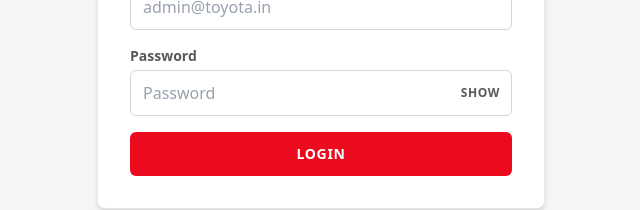
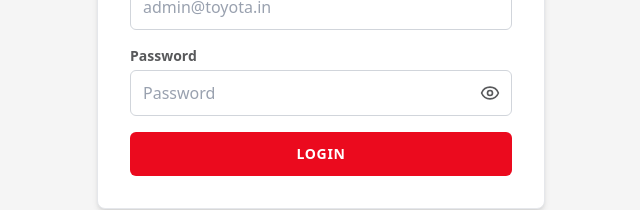
Before and after one commit to Dhaliyanoushad/toyota-incentive-calculator, a Next.js app: page /login/admin in a window 1280 px wide. Shown: the part 366-576 px from the top of the page, without its empty margins (319-959 px from the left). Built offline with nearby package versions, Linux system fonts and the light colour scheme.

Commit message:
password visibility

```diff
--- a/app/login/admin/page.tsx
+++ b/app/login/admin/page.tsx
@@ -3,6 +3,7 @@
 import React, { useState } from 'react';
 import { useRouter } from 'next/navigation';
 import Link from 'next/link';
+import { Eye, EyeOff } from 'lucide-react';
 
 export default function AdminLoginPage() {
   const router = useRouter();
@@ -101,9 +102,14 @@ export default function AdminLoginPage() {
                 <button
                   type="button"
                   onClick={() => setShowPassword(!showPassword)}
-                  className="absolute inset-y-0 right-0 flex items-center pr-3 text-xs font-bold uppercase tracking-wider text-toyota-charcoal hover:text-toyota-red transition-colors cursor-pointer select-none"
+                  className="absolute inset-y-0 right-0 flex items-center pr-3 text-toyota-charcoal hover:text-toyota-red transition-colors cursor-pointer select-none"
+                  aria-label={showPassword ? 'Hide password' : 'Show password'}
                 >
-                  {showPassword ? 'Hide' : 'Show'}
+                  {showPassword ? (
+                    <EyeOff className="h-5 w-5" />
+                  ) : (
+                    <Eye className="h-5 w-5" />
+                  )}
                 </button>
               </div>
             </div>
--- a/app/login/officer/page.tsx
+++ b/app/login/officer/page.tsx
@@ -3,6 +3,7 @@
 import React, { useState } from 'react';
 import { useRouter } from 'next/navigation';
 import Link from 'next/link';
+import { Eye, EyeOff } from 'lucide-react';
 
 export default function OfficerLoginPage() {
   const router = useRouter();
@@ -101,9 +102,14 @@ export default function OfficerLoginPage() {
                 <button
                   type="button"
                   onClick={() => setShowPassword(!showPassword)}
-                  className="absolute inset-y-0 right-0 flex items-center pr-3 text-xs font-bold uppercase tracking-wider text-toyota-charcoal hover:text-toyota-red transition-colors cursor-pointer select-none"
+                  className="absolute inset-y-0 right-0 flex items-center pr-3 text-toyota-charcoal hover:text-toyota-red transition-colors cursor-pointer select-none"
+                  aria-label={showPassword ? 'Hide password' : 'Show password'}
                 >
-                  {showPassword ? 'Hide' : 'Show'}
+                  {showPassword ? (
+                    <EyeOff className="h-5 w-5" />
+                  ) : (
+                    <Eye className="h-5 w-5" />
+                  )}
                 </button>
               </div>
             </div>
```
